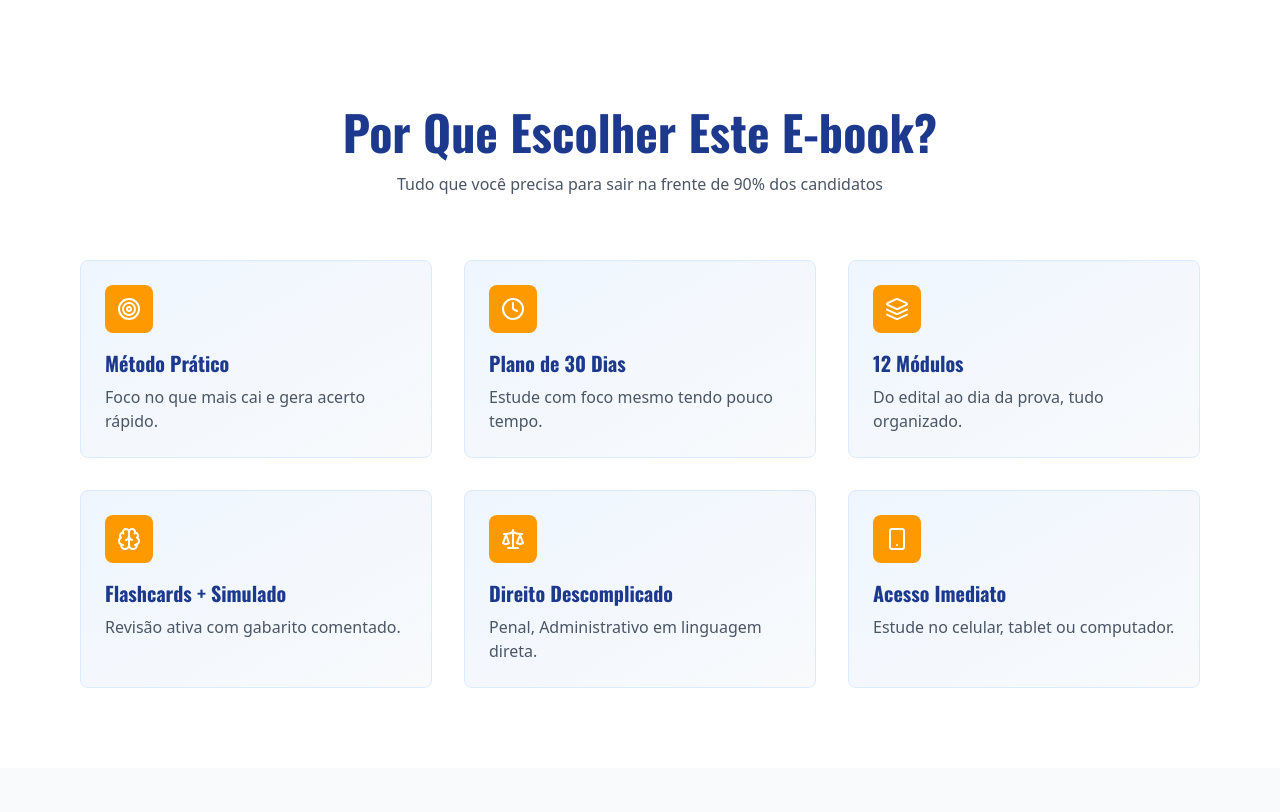
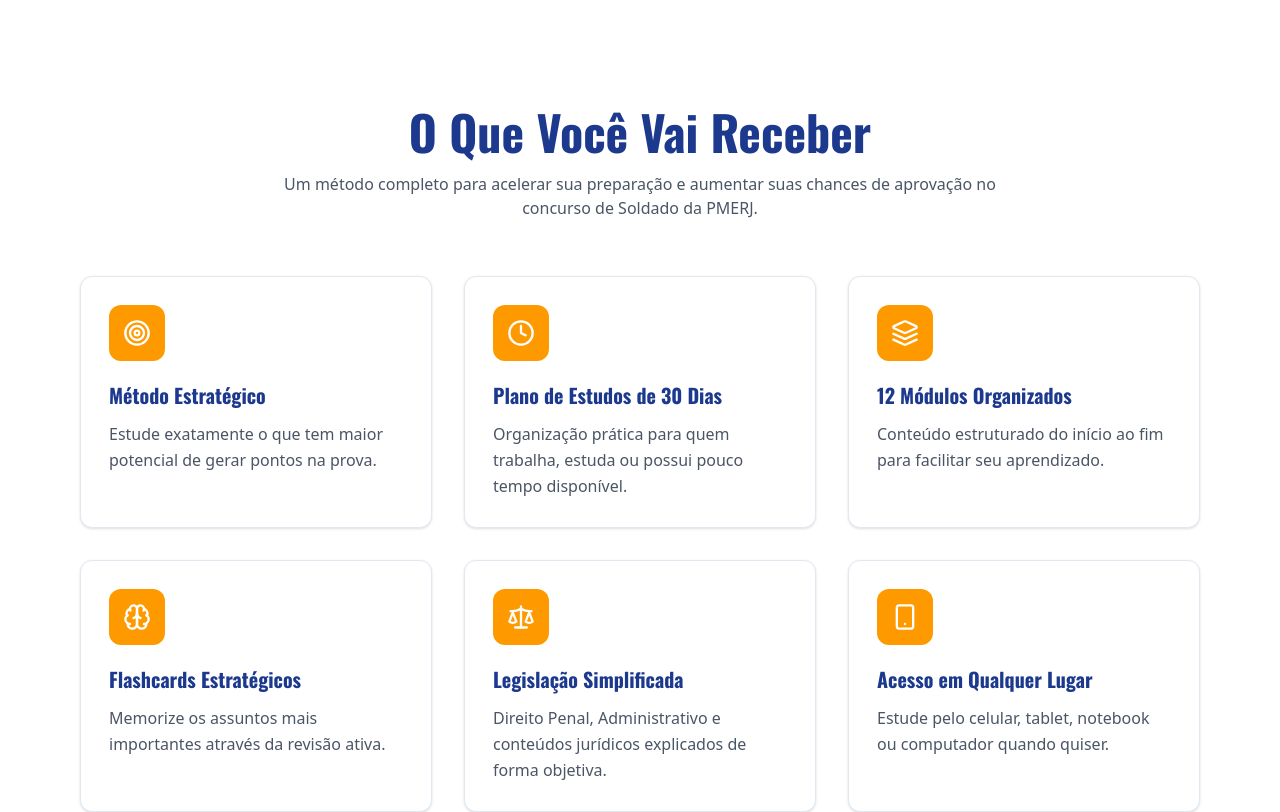
Before and after one commit to lesliecdrocha88-cmyk/missao-pmerj-2026, a React (Vite) app: page / in a window 1280 px wide. Shown: the part 772-1584 px from the top of the page. Built offline with nearby package versions, Linux system fonts and the light colour scheme; the HTML template or start-up script is replaced by a standard one.

Commit message:
Atualizar o Benefits.tsx
Melhorar Benefits

```diff
--- a/src/components/Benefits.tsx
+++ b/src/components/Benefits.tsx
@@ -1,69 +1,102 @@
-import { Target, Clock, Layers, Brain, Scale, Smartphone } from "lucide-react";
+import {
+Target,
+Clock,
+Layers,
+Brain,
+Scale,
+Smartphone,
+} from "lucide-react";
 
 const benefits = [
 {
 icon: Target,
-    title: "Método Prático",
-    desc: "Foco no que mais cai e gera acerto rápido.",
+title: "Método Estratégico",
+desc: "Estude exatamente o que tem maior potencial de gerar pontos na prova.",
 },
 {
 icon: Clock,
-    title: "Plano de 30 Dias",
-    desc: "Estude com foco mesmo tendo pouco tempo.",
+title: "Plano de Estudos de 30 Dias",
+desc: "Organização prática para quem trabalha, estuda ou possui pouco tempo disponível.",
 },
 {
 icon: Layers,
-    title: "12 Módulos",
-    desc: "Do edital ao dia da prova, tudo organizado.",
+title: "12 Módulos Organizados",
+desc: "Conteúdo estruturado do início ao fim para facilitar seu aprendizado.",
 },
 {
 icon: Brain,
-    title: "Flashcards + Simulado",
-    desc: "Revisão ativa com gabarito comentado.",
+title: "Flashcards Estratégicos",
+desc: "Memorize os assuntos mais importantes através da revisão ativa.",
 },
 {
 icon: Scale,
-    title: "Direito Descomplicado",
-    desc: "Penal, Administrativo em linguagem direta.",
+title: "Legislação Simplificada",
+desc: "Direito Penal, Administrativo e conteúdos jurídicos explicados de forma objetiva.",
 },
 {
 icon: Smartphone,
-    title: "Acesso Imediato",
-    desc: "Estude no celular, tablet ou computador.",
+title: "Acesso em Qualquer Lugar",
+desc: "Estude pelo celular, tablet, notebook ou computador quando quiser.",
 },
 ];
 
 export default function Benefits() {
 return (
 <section className="py-20 bg-white">
+
   <div className="max-w-6xl mx-auto px-4">
-        <h2 className="text-4xl md:text-5xl font-oswald font-bold text-center mb-4 text-blue-900">
-          Por Que Escolher Este E-book?
+
+    <h2 className="text-4xl md:text-5xl font-bold text-center mb-4 text-blue-900">
+      O Que Você Vai Receber
     </h2>
-        <p className="text-center text-gray-600 mb-16 max-w-2xl mx-auto">
-          Tudo que você precisa para sair na frente de 90% dos candidatos
+
+    <p className="text-center text-gray-600 mb-14 max-w-3xl mx-auto">
+      Um método completo para acelerar sua preparação e aumentar suas
+      chances de aprovação no concurso de Soldado da PMERJ.
     </p>
 
     <div className="grid md:grid-cols-3 gap-8">
+
       {benefits.map((benefit, idx) => {
         const Icon = benefit.icon;
+
         return (
           <div
             key={idx}
-                className="p-6 bg-gradient-to-br from-blue-50 to-slate-50 rounded-lg border border-blue-100 hover:shadow-lg transition-shadow"
+            className="bg-white border border-slate-200 rounded-xl p-7 shadow-sm hover:shadow-lg transition-all duration-300"
           >
-                <div className="w-12 h-12 bg-amber-500 rounded-lg flex items-center justify-center mb-4">
-                  <Icon className="text-white" size={24} />
+            <div className="w-14 h-14 bg-amber-500 rounded-xl flex items-center justify-center mb-5">
+              <Icon size={28} className="text-white" />
             </div>
-                <h3 className="text-xl font-bold text-blue-900 mb-2">
+
+            <h3 className="text-xl font-bold text-blue-900 mb-3">
               {benefit.title}
             </h3>
-                <p className="text-gray-600">{benefit.desc}</p>
+
+            <p className="text-gray-600 leading-relaxed">
+              {benefit.desc}
+            </p>
           </div>
         );
       })}
+
     </div>
+
+    <div className="mt-16 bg-blue-900 text-white rounded-2xl p-8 text-center">
+      <h3 className="text-3xl font-bold mb-4">
+        Estude com Direção
+      </h3>
+
+      <p className="text-lg text-gray-200 max-w-3xl mx-auto">
+        A maioria dos candidatos perde tempo estudando conteúdos sem
+        estratégia. Este método foi criado para ajudar você a focar no que
+        realmente importa para conquistar sua aprovação.
+      </p>
     </div>
+
+  </div>
+
 </section>
+
 );
 }
```
Lines whose indentation alone changed are shown as unchanged.
